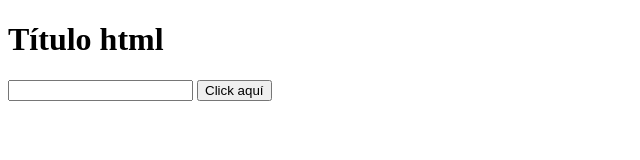
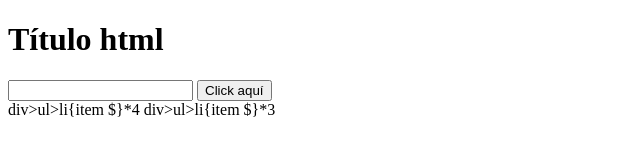
Before and after one commit to diegodg15/FUNDAMENTOS_JAVASCRIPT, a plain HTML site: page index.html in a window 1280 px wide. Shown: the whole page, without its empty margins (0-640 px from the left). Drawn offline with Linux system fonts and the light colour scheme.

Commit message:
Ordenar código.

```diff
--- a/index.html
+++ b/index.html
@@ -18,6 +18,8 @@
         </header>
 
     </main>
+    div>ul>li{item $}*4
+    div>ul>li{item $}*3
 </body>
 
 </html>
--- a/tipos-datos-js/datos-primitivos.js
+++ b/tipos-datos-js/datos-primitivos.js
@@ -3,8 +3,8 @@
 
 /**Listado de datos primitivos:
  * 1. STRING
- * 2. NUMBER
- * 3. BOOLEAN
+ * 2. BOOLEAN
+ * 3. NUMBER
  * 4. NULL
  * 5. UNDEFINED
  * 6. BIGINT
--- a/variables-js/variables.js
+++ b/variables-js/variables.js
@@ -25,9 +25,11 @@
 {
     let colorAuto = "rojo";
     const VALOR_NUMERO_PI = 3.14;
+    let avion = 1, auto = 2, moto = 3;//declaración de múltiples varibles en una línea.
+    let x, y, z; //declaración sin inicializar
 
-    class TrianguloRecto{
-        constructor (alto, ancho){
+    class TrianguloRecto {
+        constructor(alto, ancho) {
             this.alto = alto;
             this.ancho = ancho;
         }
@@ -98,6 +100,15 @@ Otras características de las variables:
     }
 }
 
+//IMPRESIONES POR CONSOLA DE VARIABLES.
+{
+    let color = "rojo";
+    console.log("El color del auto es " + color);
+    console.log(`El color del auto es ${color}`);
+    console.log("El color del auto es", color);
+}
+
+
 /**RESUMEN CONCEPTOS VARIABLES */
 //SCOPE: alcance block o function.
 //HOISTING: elevación de las declaraciones según scope de la variable.
```
Also changed, not shown: variables-js/ejercicios-variables-js/ejercicios-variables.js (line endings or trailing spaces).
